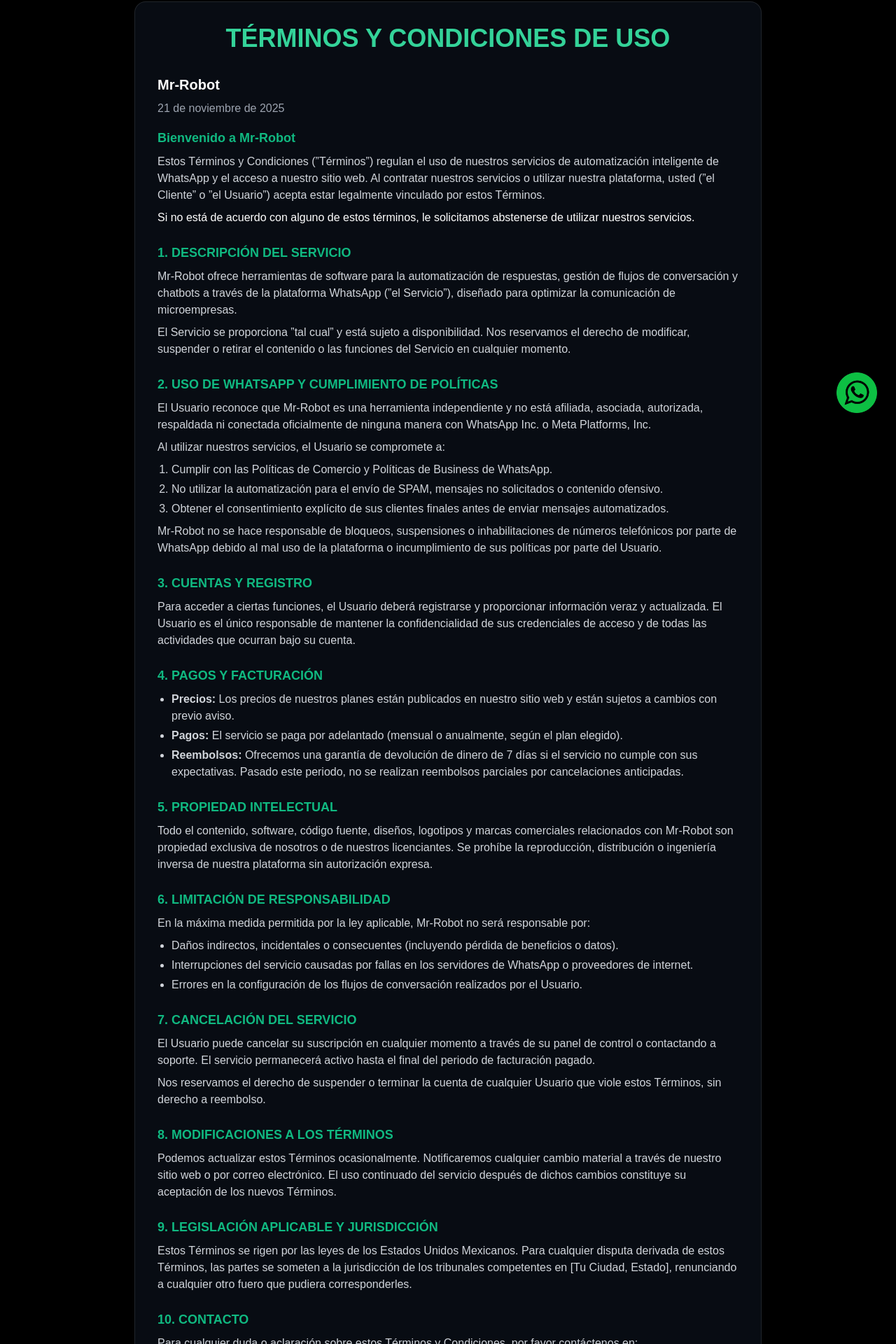
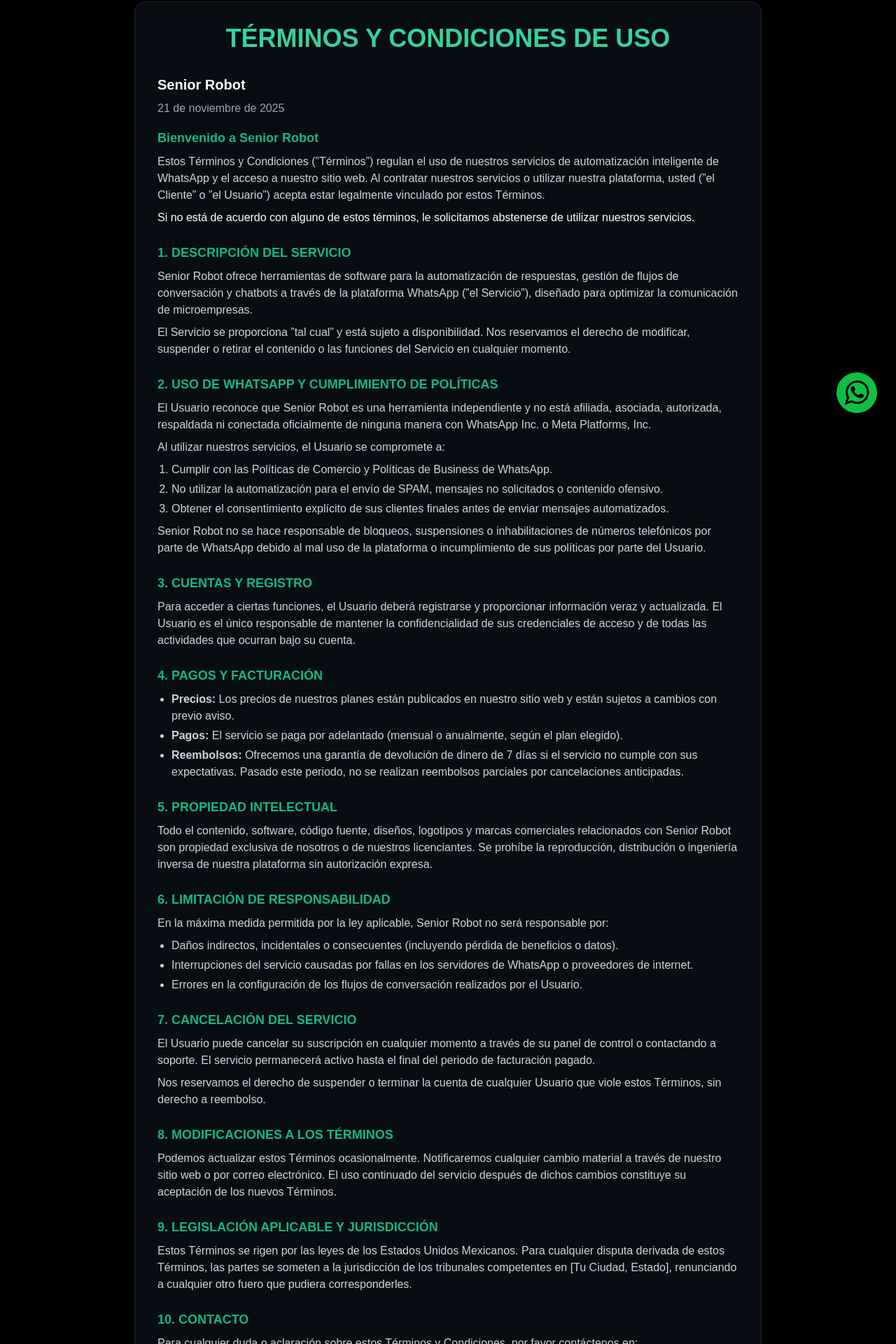
Before and after one commit to paynepain94/Mr-Robot, a React (Vite) app: page /terminos-y-condiciones in a window 1280 px wide. Shown: the part 183-2103 px from the top of the page at 70% size. Built offline with nearby package versions, Linux system fonts and the light colour scheme; the HTML template or start-up script is replaced by a standard one.

Commit message:
agregar antiguo chatbot

```diff
--- a/src/components/AvisoDePrivacidad.jsx
+++ b/src/components/AvisoDePrivacidad.jsx
@@ -14,7 +14,7 @@
 
                 <div className="space-y-6 text-sm md:text-base leading-relaxed">
                     <section>
-                        <h2 className="text-xl font-bold text-white mb-2">Mr-Robot (Joab Romero)</h2>
+                        <h2 className="text-xl font-bold text-white mb-2">Senior Robot (Joab Romero)</h2>
                         <p className="text-gray-400">Última actualización: 20 de noviembre de 2025</p>
                         <p className="font-semibold mt-2">Seguridad de datos, encriptación y manejo de automatizaciones.</p>
                     </section>
@@ -22,7 +22,7 @@
                     <section>
                         <h3 className="text-lg font-bold text-emerald-500 mb-2">I. Responsable de la protección de datos personales</h3>
                         <p>
-                            Mr-Robot (en adelante “El Responsable”), es responsable de la protección y tratamiento de los datos personales recabados a través de sus servicios de automatización y chatbots. Puede contactarnos a través de nuestro sitio web <a href="https://mr-robot.mx" className="text-emerald-400 hover:underline">mr-robot.mx</a> o mediante los canales de atención al cliente establecidos. El Responsable se compromete a asegurar la privacidad de la información personal obtenida a través de sus servicios en línea y otros medios permitidos por la ley.
+                            Senior Robot (en adelante “El Responsable”), es responsable de la protección y tratamiento de los datos personales recabados a través de sus servicios de automatización y chatbots. Puede contactarnos a través de nuestro sitio web <a href="https://senior-robot.com" className="text-emerald-400 hover:underline">senior-robot.com</a> o mediante los canales de atención al cliente establecidos. El Responsable se compromete a asegurar la privacidad de la información personal obtenida a través de sus servicios en línea y otros medios permitidos por la ley.
                         </p>
                     </section>
 
--- a/src/components/TerminosYCondiciones.jsx
+++ b/src/components/TerminosYCondiciones.jsx
@@ -14,9 +14,9 @@
 
                 <div className="space-y-6 text-sm md:text-base leading-relaxed">
                     <section>
-                        <h2 className="text-xl font-bold text-white mb-2">Mr-Robot</h2>
+                        <h2 className="text-xl font-bold text-white mb-2">Senior Robot</h2>
                         <p className="text-gray-400">21 de noviembre de 2025</p>
-                        <h3 className="text-lg font-bold text-emerald-500 mt-4 mb-2">Bienvenido a Mr-Robot</h3>
+                        <h3 className="text-lg font-bold text-emerald-500 mt-4 mb-2">Bienvenido a Senior Robot</h3>
                         <p>
                             Estos Términos y Condiciones (”Términos”) regulan el uso de nuestros servicios de automatización inteligente de WhatsApp y el acceso a nuestro sitio web. Al contratar nuestros servicios o utilizar nuestra plataforma, usted (”el Cliente” o ”el Usuario”) acepta estar legalmente vinculado por estos Términos.
                         </p>
@@ -28,7 +28,7 @@
                     <section>
                         <h3 className="text-lg font-bold text-emerald-500 mb-2">1. DESCRIPCIÓN DEL SERVICIO</h3>
                         <p>
-                            Mr-Robot ofrece herramientas de software para la automatización de respuestas, gestión de flujos de conversación y chatbots a través de la plataforma WhatsApp (”el Servicio”), diseñado para optimizar la comunicación de microempresas.
+                            Senior Robot ofrece herramientas de software para la automatización de respuestas, gestión de flujos de conversación y chatbots a través de la plataforma WhatsApp (”el Servicio”), diseñado para optimizar la comunicación de microempresas.
                         </p>
                         <p className="mt-2">
                             El Servicio se proporciona ”tal cual” y está sujeto a disponibilidad. Nos reservamos el derecho de modificar, suspender o retirar el contenido o las funciones del Servicio en cualquier momento.
@@ -38,7 +38,7 @@
                     <section>
                         <h3 className="text-lg font-bold text-emerald-500 mb-2">2. USO DE WHATSAPP Y CUMPLIMIENTO DE POLÍTICAS</h3>
                         <p>
-                            El Usuario reconoce que Mr-Robot es una herramienta independiente y no está afiliada, asociada, autorizada, respaldada ni conectada oficialmente de ninguna manera con WhatsApp Inc. o Meta Platforms, Inc.
+                            El Usuario reconoce que Senior Robot es una herramienta independiente y no está afiliada, asociada, autorizada, respaldada ni conectada oficialmente de ninguna manera con WhatsApp Inc. o Meta Platforms, Inc.
                         </p>
                         <p className="mt-2">Al utilizar nuestros servicios, el Usuario se compromete a:</p>
                         <ol className="list-decimal pl-5 mt-2 space-y-1">
@@ -47,7 +47,7 @@
                             <li>Obtener el consentimiento explícito de sus clientes finales antes de enviar mensajes automatizados.</li>
                         </ol>
                         <p className="mt-2">
-                            Mr-Robot no se hace responsable de bloqueos, suspensiones o inhabilitaciones de números telefónicos por parte de WhatsApp debido al mal uso de la plataforma o incumplimiento de sus políticas por parte del Usuario.
+                            Senior Robot no se hace responsable de bloqueos, suspensiones o inhabilitaciones de números telefónicos por parte de WhatsApp debido al mal uso de la plataforma o incumplimiento de sus políticas por parte del Usuario.
                         </p>
                     </section>
 
@@ -70,13 +70,13 @@
                     <section>
                         <h3 className="text-lg font-bold text-emerald-500 mb-2">5. PROPIEDAD INTELECTUAL</h3>
                         <p>
-                            Todo el contenido, software, código fuente, diseños, logotipos y marcas comerciales relacionados con Mr-Robot son propiedad exclusiva de nosotros o de nuestros licenciantes. Se prohíbe la reproducción, distribución o ingeniería inversa de nuestra plataforma sin autorización expresa.
+                            Todo el contenido, software, código fuente, diseños, logotipos y marcas comerciales relacionados con Senior Robot son propiedad exclusiva de nosotros o de nuestros licenciantes. Se prohíbe la reproducción, distribución o ingeniería inversa de nuestra plataforma sin autorización expresa.
                         </p>
                     </section>
 
                     <section>
                         <h3 className="text-lg font-bold text-emerald-500 mb-2">6. LIMITACIÓN DE RESPONSABILIDAD</h3>
-                        <p>En la máxima medida permitida por la ley aplicable, Mr-Robot no será responsable por:</p>
+                        <p>En la máxima medida permitida por la ley aplicable, Senior Robot no será responsable por:</p>
                         <ul className="list-disc pl-5 mt-2 space-y-1">
                             <li>Daños indirectos, incidentales o consecuentes (incluyendo pérdida de beneficios o datos).</li>
                             <li>Interrupciones del servicio causadas por fallas en los servidores de WhatsApp o proveedores de internet.</li>
@@ -112,7 +112,7 @@
                         <h3 className="text-lg font-bold text-emerald-500 mb-2">10. CONTACTO</h3>
                         <p>Para cualquier duda o aclaración sobre estos Términos y Condiciones, por favor contáctenos en:</p>
                         <ul className="list-disc pl-5 mt-2 space-y-1">
-                            <li><strong>Correo electrónico:</strong> contacto@mr-robot.mx</li>
+                            <li><strong>Correo electrónico:</strong> contacto@senior-robot.com</li>
                             <li><strong>Sitio Web:</strong> <a href="https://www.senior-robot.com" className="text-emerald-400 hover:underline">www.senior-robot.com</a></li>
                         </ul>
                     </section>
```
Also changed, not shown: 1 other file (tests, documents, lock files or other folders).
